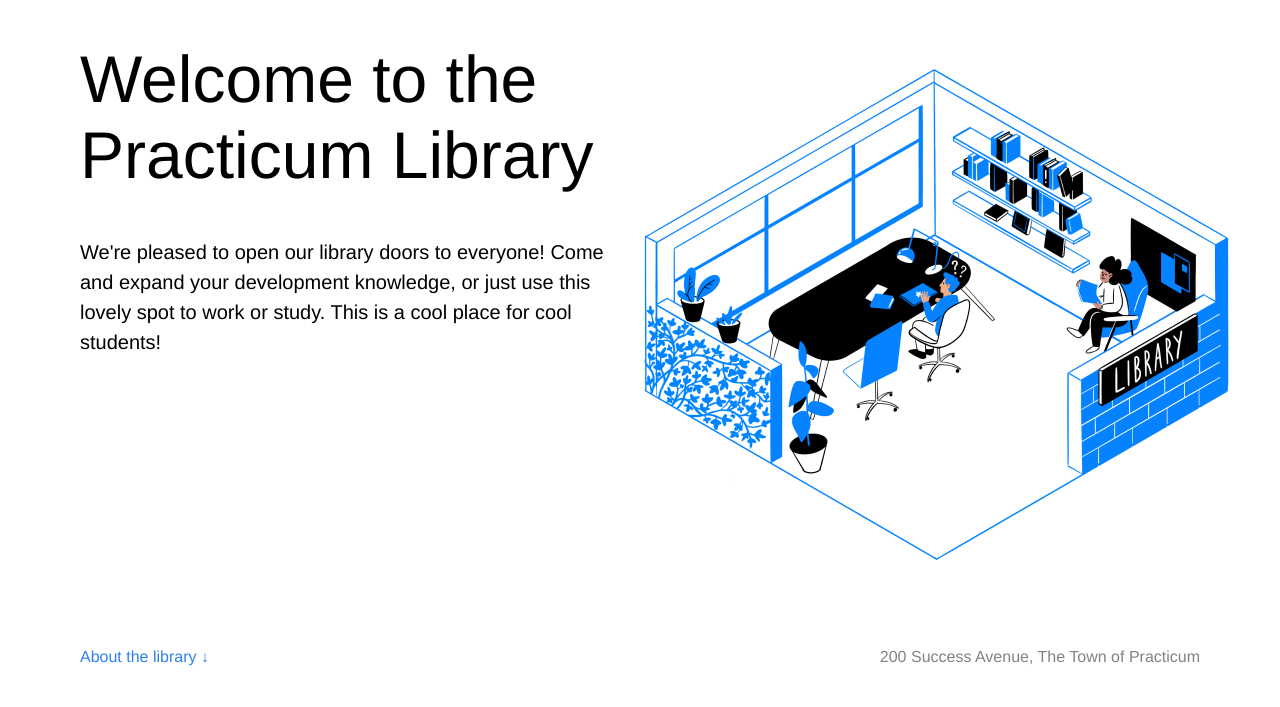
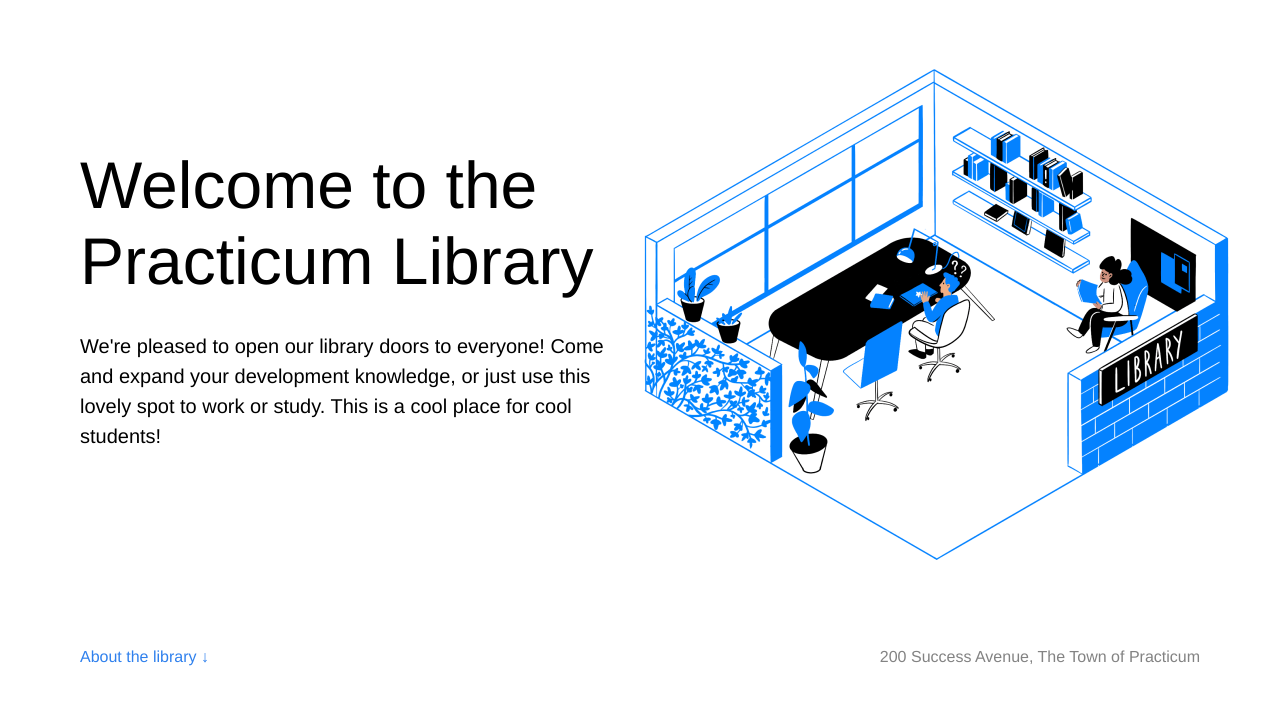
Before and after one commit to stalonesyl/Practicum-Projects, a plain HTML site: page index.html in a window 1280 px wide. Shown: the part 93-800 px from the top of the page. Drawn offline with Linux system fonts and the light colour scheme.

Commit message:
Fixed margin, and width issues

```diff
--- a/styles/style.css
+++ b/styles/style.css
@@ -51,6 +51,8 @@
 .header__title {
   font-size: 66px;
   line-height: 76px;
+  margin-top: 150px;
+  margin-bottom: 0;
   font-weight: 500;
   max-width: 544px;
 }
@@ -59,6 +61,8 @@
   font-size: 20px;
   line-height: 30px;
   max-width: 532px;
+  margin-top: 32px;
+  margin-bottom: 0;
 }
 
 .header__image {
@@ -385,6 +389,7 @@
   line-height: 30px;
   font-weight: 500;
   z-index: 1;
+  max-width: 154px;
 }
 
 .about__content {
@@ -417,7 +422,6 @@
   position: absolute;
   left: -91px;
   top: -121px;
-
   z-index: 0;
 }
 
@@ -426,12 +430,12 @@
   background-color: #1f1f1f;
   color: #fff;
   padding: 60px 102px 60px 80px;
+  min-height: 224px;
 }
 
 .footer__columns {
   display: flex;
   flex-direction: row;
-  min-height: 224px
 }
 
 .footer__column_content_hours {
```
